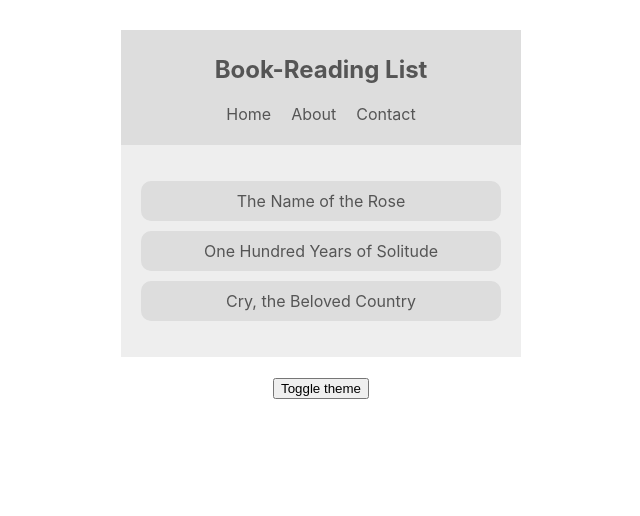
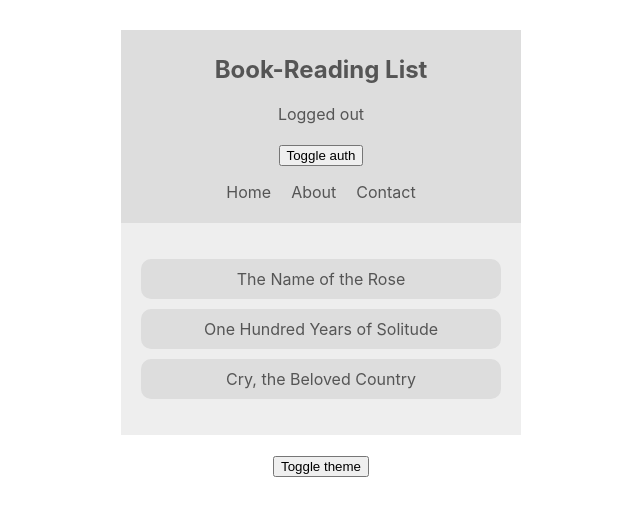
Before and after one commit to ankush981/hooks-context-reading-list, a React (Create React App) app: page / in a window 1280 px wide. Shown: the top 516 px of the page, without its empty margins (319-959 px from the left). Built offline with nearby package versions, Linux system fonts and the light colour scheme.

Commit message:
Add AuthContext to NavBar

```diff
--- a/src/components/Navbar.js
+++ b/src/components/Navbar.js
@@ -1,17 +1,27 @@
 import React, { Component } from 'react';
 import { ThemeContext } from '../contexts/ThemeContext';
+import { AuthContext } from '../contexts/AuthContext';
 
 class Navbar extends Component {
   render() {
     return (
-      <ThemeContext.Consumer>
-        {
-          context => {
-            const {isLightTheme, dark, light} = context;
+      <AuthContext.Consumer>{
+        authContext => {
+          return <ThemeContext.Consumer>{
+            themeContext => {
+              const { isAuthenticated, toggleAuth } = authContext;
+              const { isLightTheme, dark, light } = themeContext;
               const theme = isLightTheme ? light : dark;
               return (
                 <nav style={{background: theme.ui, color: theme.text}}>
                   <h1>Book-Reading List</h1>
+                  <div>
+                    { isAuthenticated ? 'Logged in' : 'Logged out'}
+                    <div>
+                      <br/>
+                      <button onClick={toggleAuth}>Toggle auth</button>
+                    </div>
+                  </div>
                   <ul>
                     <li>Home</li>
                     <li>About</li>
@@ -20,8 +30,9 @@ class Navbar extends Component {
                 </nav>
               );
             }
+          }</ThemeContext.Consumer>
         }
-      </ThemeContext.Consumer>
+      }</AuthContext.Consumer>
     );
   }
 }
--- a/src/contexts/AuthContext.js
+++ b/src/contexts/AuthContext.js
@@ -4,7 +4,7 @@ export const AuthContext = createContext();
 
 class AuthContextProvider extends Component {
   state = {
-    isAuthenticated: true
+    isAuthenticated: false
   }
 
   toggleAuth = () => {
```
Lines whose indentation alone changed are shown as unchanged.
